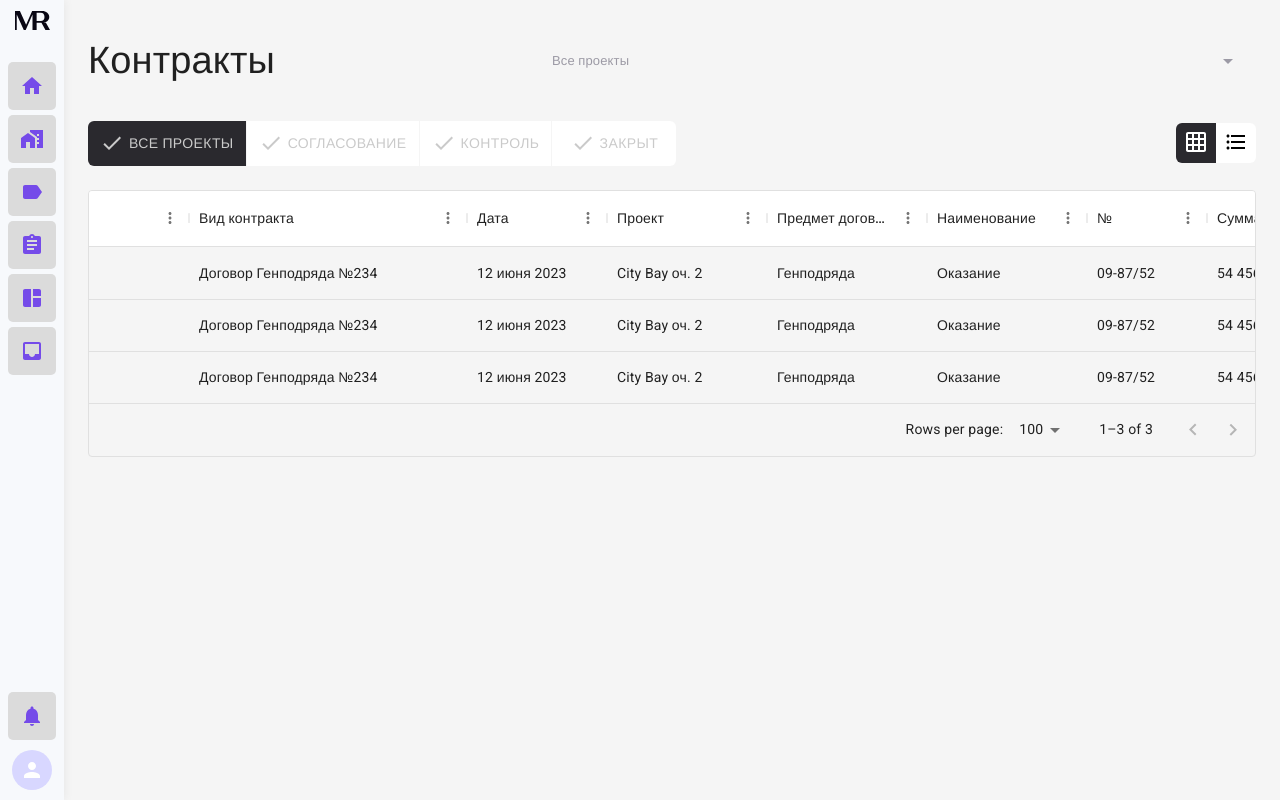
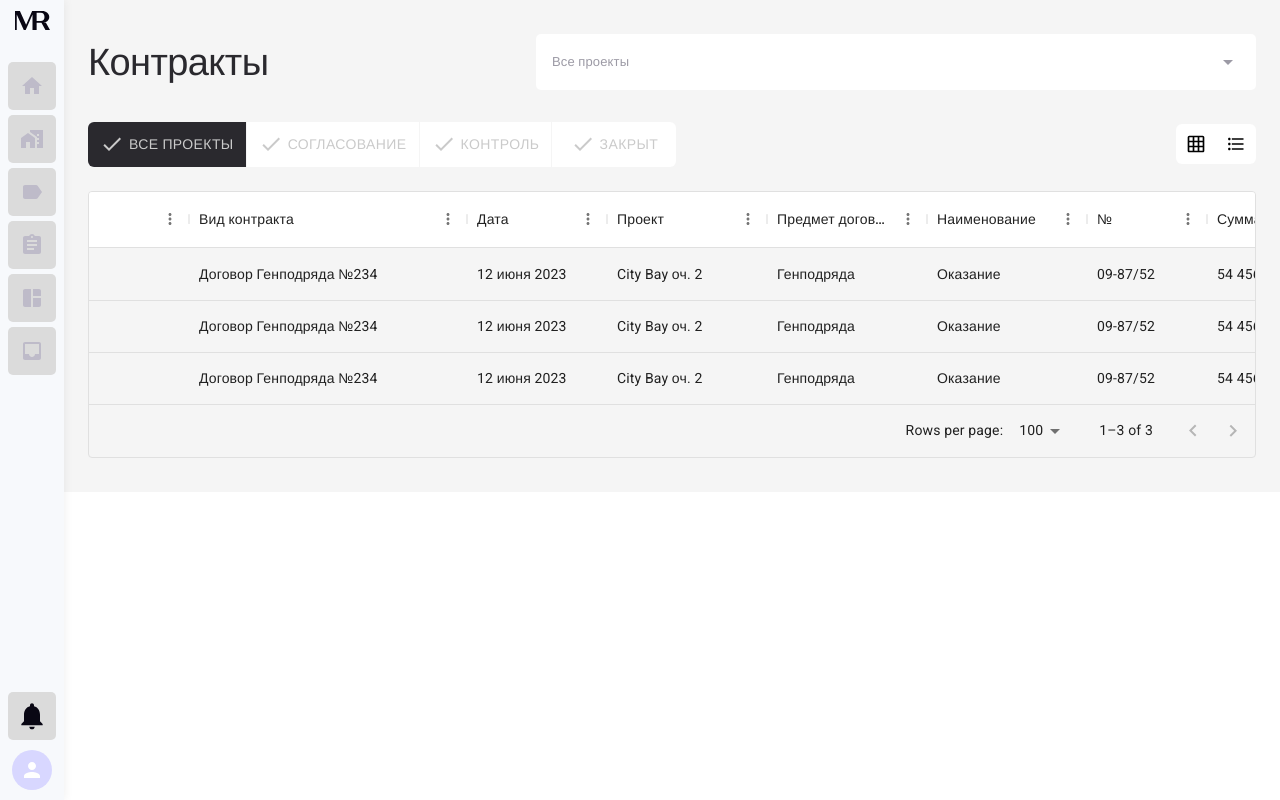
Before and after one commit to esilyaev/mrg-lkp, a React (Vite) app: page /contracts in a window 1280 px wide. Built offline with nearby package versions, Linux system fonts and the light colour scheme; a web font is replaced by a local one.

Commit message:
contracts updated / delete styles.css

```diff
--- a/src/App.tsx
+++ b/src/App.tsx
@@ -1,4 +1,4 @@
-import { ThemeProvider, createTheme } from "@mui/material";
+import { Box, ThemeProvider, createTheme } from "@mui/material";
 import "./App.css";
 import { Router } from "./pages/Router";
 import CssBaseline from '@mui/material/CssBaseline';
@@ -16,7 +16,20 @@ function App() {
     <>
       <CssBaseline />
       <ThemeProvider theme={theme}>
-        <Router />
+        <Box
+          sx={{
+            paddingTop: '34px',
+            paddingBottom: '34px',
+            paddingRight: '24px',
+            margin: '0 auto',
+            paddingLeft: '88px',
+            background: 'rgba(245, 245, 245, 1)',
+            color: 'rgba(42, 41, 46, 1)'
+          }}
+        >
+          <Router />
+        </Box>
+
       </ThemeProvider>
     </>
   );
--- a/src/assets/common.css
+++ /dev/null
@@ -1,54 +0,0 @@
-body {
-  background: rgba(245, 245, 245, 1) !important;
-  color: rgba(42, 41, 46, 1);
-}
-
-button,
-a {
-  cursor: pointer;
-}
-
-img,
-svg {
-  user-select: none;
-  pointer-events: none;
-}
-
-.heading-1 {
-  font-size: 38px;
-}
-
-.common-p {
-  padding-left: 64px;
-  padding-top: 32px;
-  padding-bottom: 34px;
-}
-
-.common-container {
-  padding-left: 24px;
-  padding-right: 24px;
-  margin: 0 auto;
-}
-
-.common-header {
-  display: flex;
-  align-items: center;
-  justify-content: space-between;
-  margin-bottom: 32px;
-}
-
-.dropdown {
-  display: flex;
-  align-items: center;
-  justify-content: space-between;
-  cursor: pointer;
-  padding: 16px;
-  background: var(--white);
-  width: 720px;
-  border-radius: 5px;
-
-  font-size: 13px;
-  line-height: 16px;
-
-  color: rgba(156, 154, 165, 1);
-}
--- a/src/assets/contracts.css
+++ /dev/null
@@ -1,51 +0,0 @@
-.filter__list-item {
-  color: rgba(156, 154, 165, 1);
-  min-width: 124px;
-  cursor: pointer;
-  display: flex;
-  align-items: center;
-  justify-content: center;
-  gap: 5px;
-}
-
-.filter__list-item:not(:last-child) {
-  border-right: 1px solid rgba(245, 245, 245, 1);
-}
-
-.filter__list-item.active {
-  background: rgba(42, 41, 46, 1);
-  color: #fff;
-  border-top-left-radius: 6px;
-  border-bottom-left-radius: 6px;
-}
-
-.filter__buttons-item {
-  border: none;
-  outline: none;
-  background: none;
-
-
-  width: 40px;
-  height: 40px;
-
-  background-color: #fff;
-}
-
-.filter__buttons-item.active {
-  background: rgba(42, 41, 46, 1);
-  color: #fff;
-  border-top-left-radius: 6px;
-  border-bottom-left-radius: 6px;
-}
-
-.filter__buttons-item:last-child {
-  border-top-right-radius: 6px;
-  border-bottom-right-radius: 6px;
-}
-
-
-.descr__summ .digit,
-.descr__remain .digit,
-.descr__data .digit {
-  color: rgba(107, 106, 114, 1);
-}
--- a/src/comps/MRCard.tsx
+++ b/src/comps/MRCard.tsx
@@ -4,7 +4,7 @@ import StarIcon from '@mui/icons-material/Star';
 import { IconButton, Typography } from "@mui/material";
 import Box from '@mui/material/Box';
 
-export const MRCard = (props: { status: string, title: string, subtitle: string, summa: number, }) => (
+export const MRCard = (props: { status: string, title: string, subtitle: string, summa: string, remain: string, }) => (
   <>
 
     <Box
@@ -102,7 +102,14 @@ export const MRCard = (props: { status: string, title: string, subtitle: string,
                   lineHeight: '20px',
                   color: 'rgba(42, 41, 46, 1)',
                 }}>Сумма</Box>
-              <span className="digit">{props.summa}</span>
+              <Box
+                sx={{
+                  color: 'rgba(107, 106, 114, 1)',
+                }}
+              >
+                <span>{props.summa}</span>
+              </Box>
+
             </Box>
             <Box sx={{}}></Box>
             <Box sx={{
@@ -117,7 +124,13 @@ export const MRCard = (props: { status: string, title: string, subtitle: string,
                   lineHeight: '20px',
                   color: 'rgba(42, 41, 46, 1)',
                 }}>Остаток</Box>
-              <span className="digit">0</span>
+              <Box
+                sx={{
+                  color: 'rgba(107, 106, 114, 1)',
+                }}
+              >
+                <span>{props.remain}</span>
+              </Box>
             </Box>
             <Box sx={{
               display: 'flex',
@@ -131,7 +144,13 @@ export const MRCard = (props: { status: string, title: string, subtitle: string,
                   lineHeight: '20px',
                   color: 'rgba(42, 41, 46, 1)',
                 }}>Дата</Box>
-              <span className="digit">12 июня 2023</span>
+              <Box
+                sx={{
+                  color: 'rgba(107, 106, 114, 1)',
+                }}
+              >
+                <span>12 июня 2023</span>
+              </Box>
             </Box>
 
 
--- /dev/null
+++ b/src/comps/MRHeader.tsx
@@ -0,0 +1,42 @@
+// import { Button } from "@mui/material";
+
+import { Box, Typography } from "@mui/material";
+import ArrowDropDownIcon from "@mui/icons-material/ArrowDropDown";
+
+export const MRHeader = (props: { title: string, select: string, }) => {
+  return (
+
+    <>
+      <Box
+        sx={{
+          display: 'flex',
+          alignItems: 'center',
+          justifyContent: 'space-between',
+          marginBottom: '32px',
+        }}>
+        <Typography sx={{ fontSize: '38px', fontWeight: '400', }} variant="h1">{props.title}</Typography>
+
+
+
+        <Box sx={{
+          display: 'flex',
+          alignItems: 'center',
+          justifyContent: 'space-between',
+          cursor: 'pointer',
+          padding: '16px',
+          background: '#fff',
+          width: '720px',
+          borderRadius: '5px',
+          fontSize: '13px',
+          lineHeight: '16px',
+          color: 'rgba(156, 154, 165, 1)',
+        }}>
+          <span>{props.select}</span>
+          <ArrowDropDownIcon />
+        </Box>
+
+      </Box >
+    </>
+
+  );
+};
--- a/src/comps/MRSidebar.tsx
+++ b/src/comps/MRSidebar.tsx
@@ -1,5 +1,5 @@
 import "../assets/sidebar.css"
-
+import "../assets/reset.css"
 
 import HomeIcon from '@mui/icons-material/Home';
 import MapsHomeWorkIcon from '@mui/icons-material/MapsHomeWork';
@@ -15,9 +15,20 @@ import { Button } from "@mui/material";
 import NotificationsIcon from '@mui/icons-material/Notifications';
 import PersonIcon from '@mui/icons-material/Person';
 
-
-
-
+export const SidebarButton = (props: { icon: React.ReactNode }) => {
+  return <li className="sidebar__list-item">
+    <Button onClick={function () { }}
+      sx={{
+        minWidth: '48px',
+        height: '100%',
+        ".MuiSvgIcon-root": {
+          fill: 'rgba(190, 187, 201, 1)',
+        }
+      }}>
+      {props.icon}
+    </Button>
+  </li>;
+};
 
 export const MRSidebar = () => {
   return (
@@ -31,118 +42,12 @@ export const MRSidebar = () => {
           </a>
 
           <ul className="sidebar__list">
-
-            <li className="sidebar__list-item">
-
-              <Button
-                onClick={function () { }}
-                sx={{
-                  minWidth: '48px',
-                  height: '100%',
-                }}
-              >
-                <HomeIcon
-                  sx={{
-                    fill: 'rgba(117, 75, 233, 1)',
-                  }}
-                />
-              </Button>
-
-            </li>
-            <li className="sidebar__list-item">
-
-              <Button
-                onClick={function () { }}
-                sx={{
-                  minWidth: '48px',
-                  height: '100%',
-                }}
-              >
-                <MapsHomeWorkIcon
-                  sx={{
-                    fill: 'rgba(117, 75, 233, 1)',
-                  }}
-                />
-              </Button>
-
-
-
-            </li>
-            <li className="sidebar__list-item">
-
-              <Button
-                onClick={function () { }}
-                sx={{
-                  minWidth: '48px',
-                  height: '100%',
-                }}
-              >
-                <LabelIcon
-                  sx={{
-                    fill: 'rgba(117, 75, 233, 1)',
-                  }}
-                />
-              </Button>
-
-            </li>
-            <li className="sidebar__list-item">
-
-              <Button
-                onClick={function () { }}
-                sx={{
-                  minWidth: '48px',
-                  height: '100%',
-                }}
-              >
-                <AssignmentIcon
-                  sx={{
-                    fill: 'rgba(117, 75, 233, 1)',
-                  }}
-                />
-              </Button>
-
-
-
-            </li>
-            <li className="sidebar__list-item">
-
-              <Button
-                onClick={function () { }}
-                sx={{
-                  minWidth: '48px',
-                  height: '100%',
-                }}
-              >
-                <SpaceDashboardIcon
-                  sx={{
-                    fill: 'rgba(117, 75, 233, 1)',
-                  }}
-                />
-              </Button>
-
-
-
-            </li>
-            <li className="sidebar__list-item">
-
-              <Button
-                onClick={function () { }}
-                sx={{
-                  minWidth: '48px',
-                  height: '100%',
-                }}
-              >
-                <InboxIcon
-                  sx={{
-                    fill: 'rgba(117, 75, 233, 1)',
-                  }}
-                />
-              </Button>
-
-
-
-            </li>
-
+            <SidebarButton icon={<HomeIcon />} />
+            <SidebarButton icon={<MapsHomeWorkIcon />} />
+            <SidebarButton icon={<LabelIcon />} />
+            <SidebarButton icon={<AssignmentIcon />} />
+            <SidebarButton icon={<SpaceDashboardIcon />} />
+            <SidebarButton icon={<InboxIcon />} />
           </ul>
         </div>
 
@@ -158,7 +63,9 @@ export const MRSidebar = () => {
             >
               <NotificationsIcon
                 sx={{
-                  fill: 'rgba(117, 75, 233, 1)',
+                  fill: 'rgba(9,7,20, 1)',
+                  width: '32px',
+                  height: '32px',
                 }}
               />
             </Button>
@@ -166,7 +73,7 @@ export const MRSidebar = () => {
 
           <div className="sidebar__profile">
 
-          <Button
+            <Button
               onClick={function () { }}
               sx={{
                 minWidth: '40px',
--- a/src/pages/Contracts.tsx
+++ b/src/pages/Contracts.tsx
@@ -1,7 +1,3 @@
-// STYLES
-import "../assets/reset.css";
-import "../assets/common.css";
-import "../assets/contracts.css";
 // COMPONENTS
 import { MRSidebar } from "../comps/MRSidebar";
 import { MRFilterButton } from "../comps/MRFilterButton";
@@ -9,10 +5,12 @@ import { MRFilterButton } from "../comps/MRFilterButton";
 import Box from '@mui/material/Box';
 import GridOnIcon from "@mui/icons-material/GridOn";
 import FormatListBulletedIcon from "@mui/icons-material/FormatListBulleted";
-import ArrowDropDownIcon from "@mui/icons-material/ArrowDropDown";
+
 import { rows } from "./mockContracts";
 import { useMemo, useState } from "react";
 import { ContractsList } from "./ContractsList";
+import { Button } from "@mui/material";
+import { MRHeader } from "../comps/MRHeader";
 // import { useNavigate } from "react-router";
 
 export enum ViewType {
@@ -52,21 +50,11 @@ export const Contracts = () => {
   return (
     <>
       <MRSidebar />
-      <section className="contracts common-p">
-        <div className="container contracts__container common-container">
-          <Box
-            sx={{
-              display: 'flex',
-              alignItems: 'center',
-              justifyContent: 'space-between',
-              marginBottom: '32px',
-            }}>
-            <h1 className="contracts__title heading-1">Контракты</h1>
-            <div className="contracts__dropdown dropdown">
-              <span>Все проекты</span>
-              <ArrowDropDownIcon />
-            </div>
-          </Box>
+      <section>
+        <Box>
+
+
+          <MRHeader title="Контракты" select="Все проекты" />
 
           <Box
             sx={{
@@ -85,70 +73,139 @@ export const Contracts = () => {
                 borderRadius: '6px',
               }}
             >
-              <li
-                className="filter__list-item active"
+
+              <Box
+                sx={{
+                  color: '#fff',
+                  background: 'rgba(42, 41, 46, 1)',
+                  borderRadius: '6px 0px 0px 6px',
+                  minWidth: '124px',
+                  cursor: 'pointer',
+                  display: 'flex',
+                  alignItems: 'center',
+                  justifyContent: 'center',
+                  gap: '5px',
+                  borderRight: '1px solid rgba(245, 245, 245, 1)',
+                }}
                 onClick={() => {
                   setFilter(ContractsFilter.ALL);
                 }}
               >
                 <MRFilterButton name="Все проекты" />
-              </li>
-              <li
-                className="filter__list-item"
+              </Box>
+              <Box
+                sx={{
+                  color: 'rgba(156, 154, 165, 1)',
+                  minWidth: '124px',
+                  cursor: 'pointer',
+                  display: 'flex',
+                  alignItems: 'center',
+                  justifyContent: 'center',
+                  gap: '5px',
+                  borderRight: '1px solid rgba(245, 245, 245, 1)',
+                }}
                 onClick={() => {
                   setFilter(ContractsFilter.REVIEW);
                 }}
               >
                 <MRFilterButton name="Согласование" />
-              </li>
-              <li
-                className="filter__list-item"
+              </Box>
+              <Box
+                sx={{
+                  color: 'rgba(156, 154, 165, 1)',
+                  minWidth: '124px',
+                  cursor: 'pointer',
+                  display: 'flex',
+                  alignItems: 'center',
+                  justifyContent: 'center',
+                  gap: '5px',
+                  borderRight: '1px solid rgba(245, 245, 245, 1)',
+                }}
                 onClick={() => {
                   setFilter(ContractsFilter.CONTROL);
                 }}
               >
                 <MRFilterButton name="Контроль" />
-              </li>
-              <li
-                className="filter__list-item"
+              </Box>
+              <Box
+                sx={{
+                  color: 'rgba(156, 154, 165, 1)',
+                  minWidth: '124px',
+                  cursor: 'pointer',
+                  display: 'flex',
+                  alignItems: 'center',
+                  justifyContent: 'center',
+                  gap: '5px',
+                }}
                 onClick={() => {
                   setFilter(ContractsFilter.CLOSE);
                 }}
               >
                 <MRFilterButton name="Закрыт" />
-
-              </li>
+              </Box>
             </Box>
 
-            <div className="filter__buttons">
-              <button
-                className="filter__buttons-item active"
+            <div>
+
+              <Button
+                sx={{
+                  background: '#fff',
+                  borderRadius: '6px 0 0 6px',
+                  minWidth: '40px',
+                  width: '40px',
+                  height: '40px',
+                }}
                 onClick={() => setView(ViewType.CARD)}
+              >
+                <Box
+                  sx={{
+                    display: 'flex',
+                    alignItems: 'center',
+                    justifyContent: 'center',
+                  }}
+                >
+                  <GridOnIcon
+                    sx={{
+                      fill: '#000',
+                      width: '20px',
+                    }}
+                  />
+                </Box>
+              </Button>
 
+
+              <Button
+                sx={{
+                  background: '#fff',
+                  borderRadius: '0 6px 6px 0',
+                  minWidth: '40px',
+                  width: '40px',
+                  height: '40px',
+                }}
+                onClick={() => setView(ViewType.TABLE)}
               >
-                <Box>
-                  <GridOnIcon />
+                <Box
+                  sx={{
+                    display: 'flex',
+                    alignItems: 'center',
+                    justifyContent: 'center',
+                  }}
+                >
+                  <FormatListBulletedIcon
+                    sx={{
+                      fill: '#000',
+                      width: '20px',
+                    }}
+                  />
                 </Box>
 
-              </button>
-              <button
-                className="filter__buttons-item"
-                onClick={() => setView(ViewType.TABLE)}
-
-              >
-
-                <Box>
-                  <FormatListBulletedIcon />
-                </Box>
-
-
-              </button>
+              </Button>
             </div>
 
           </Box>
 
           <ContractsList viewType={view} rows={filteredContracts} />
-        </div>
+        </Box>
         {/* <button onClick={() => navigate("/")}>На главную</button> */}
       </section>
 
--- a/src/pages/ContractsList.tsx
+++ b/src/pages/ContractsList.tsx
@@ -67,27 +67,28 @@ const columns: GridColDef[] = [
   },
 ];
 
+// eslint-disable-next-line @typescript-eslint/no-explicit-any
 export const ContractsList = (props: { viewType: ViewType; rows: any[] }) => {
   if (props.viewType === ViewType.CARD) {
     return (
       <Grid container spacing={2} className="contracts__grid-list grid-list">
         <Grid item xs={4} className="grid-list__card card">
-          <MRCard status="Контроль" title="Привет" subtitle="Мир" summa="1 000 000.00"/>
+          <MRCard status="Контроль" title="Привет" subtitle="Мир" summa="1 000 000.00" remain="0" />
         </Grid>
         <Grid item xs={4} className="grid-list__card card">
-          <MRCard status="Закрыт" title="Привет" subtitle="Мир" summa="1 000 000.00"/>
+          <MRCard status="Закрыт" title="Привет" subtitle="Мир" summa="1 000 000.00" remain="0" />
         </Grid>
         <Grid item xs={4} className="grid-list__card card">
-          <MRCard status="Согласование" title="Привет" subtitle="Мир" summa="1 000 000.00"/>
+          <MRCard status="Согласование" title="Привет" subtitle="Мир" summa="1 000 000.00" remain="0" />
         </Grid>
         <Grid item xs={4} className="grid-list__card card">
-          <MRCard status="Контроль" title="Привет" subtitle="Мир" summa="1 000 000.00"/>
+          <MRCard status="Контроль" title="Привет" subtitle="Мир" summa="1 000 000.00" remain="0" />
         </Grid>
         <Grid item xs={4} className="grid-list__card card">
-          <MRCard status="Закрыт" title="Привет" subtitle="Мир" summa="1 000 000.00"/>
+          <MRCard status="Закрыт" title="Привет" subtitle="Мир" summa="1 000 000.00" remain="0" />
         </Grid>
         <Grid item xs={4} className="grid-list__card card">
-          <MRCard status="Согласование" title="Привет" subtitle="Мир" summa="1 000 000.00"/>
+          <MRCard status="Согласование" title="Привет" subtitle="Мир" summa="1 000 000.00" remain="0" />
         </Grid>
       </Grid>
     );
--- a/src/pages/NotFound.tsx
+++ b/src/pages/NotFound.tsx
@@ -1,6 +1,3 @@
-// STYLES
-import "../assets/reset.css"
-import "../assets/common.css"
 import "../assets/notfound.css"
 // COMPONENTS
 import { MRSidebar } from "../comps/MRSidebar";
```
